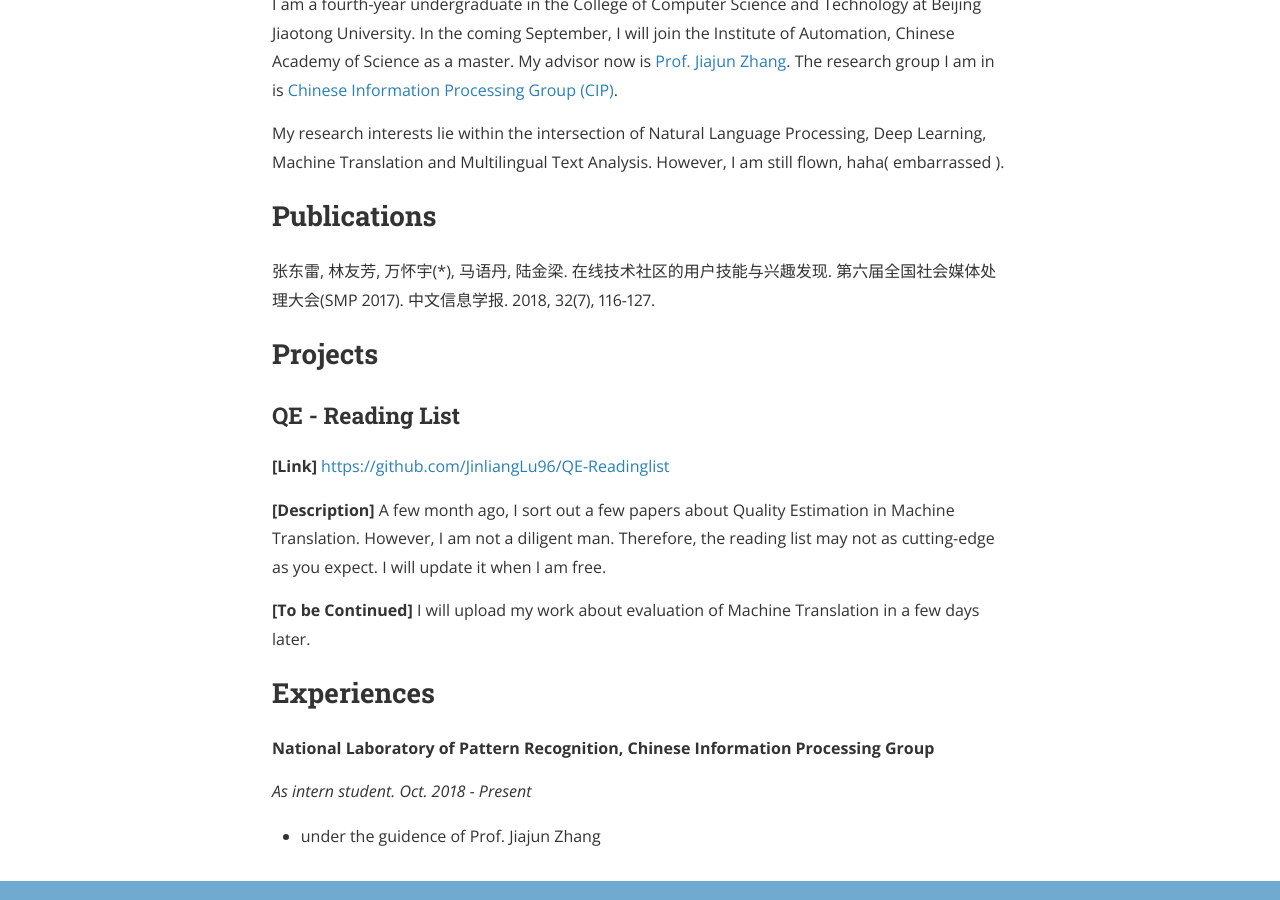
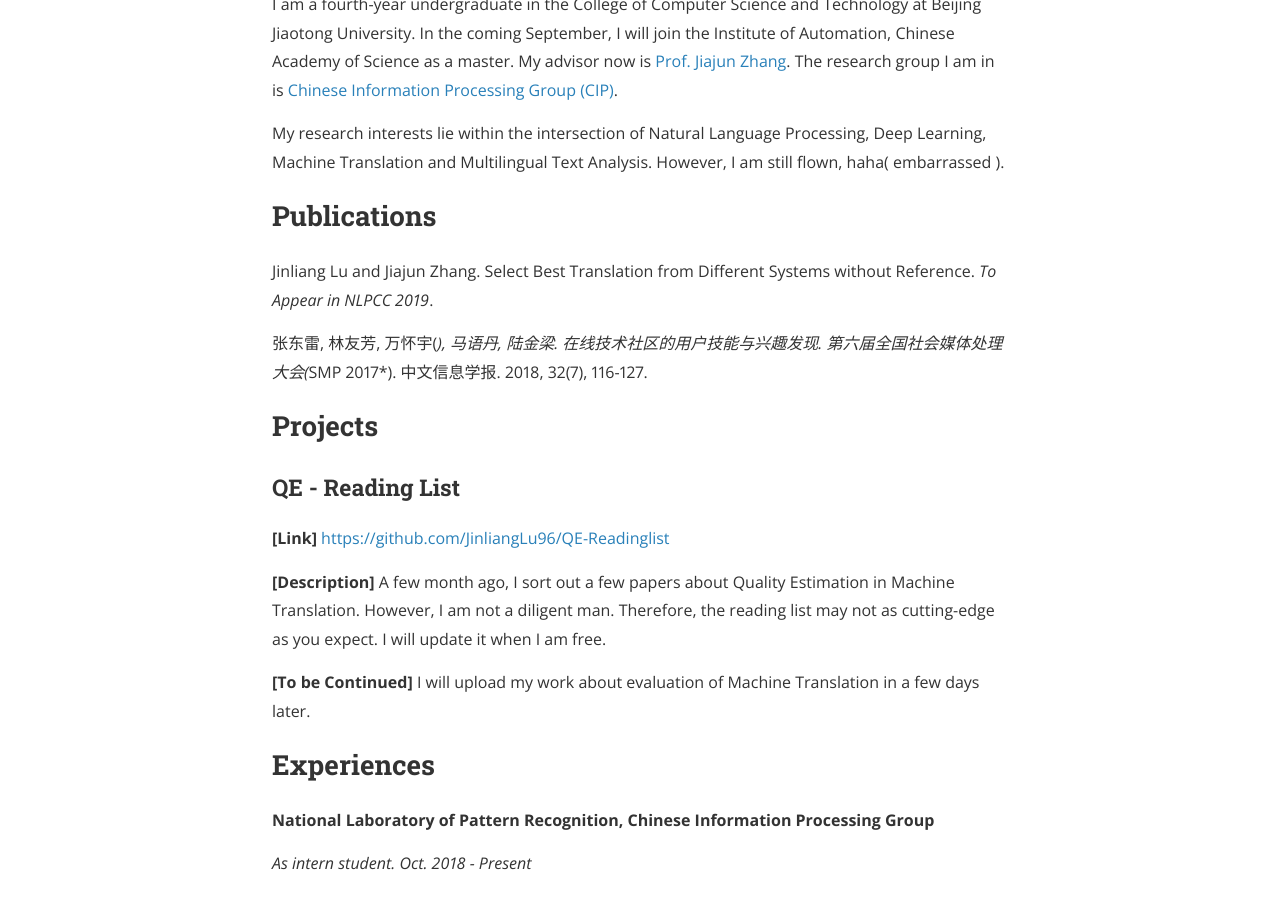
Before and after one commit to JinliangLu96/JinliangLu96.github.io, a Jekyll site: the page built from about.md, in a window 1280 px wide and 900 px high, scrolled down 874 px. Built offline with Jekyll 4.4.1, drawn with Linux system fonts in a browser that asks for light colours; nearby versions of some CDN libraries.

Commit message:
Update about.md

```diff
--- a/about.md
+++ b/about.md
@@ -15,7 +15,9 @@ My research interests lie within the intersection of Natural Language Processing
 
 ## Publications
 
-张东雷,  林友芳, 万怀宇(*), 马语丹, 陆金梁. 在线技术社区的用户技能与兴趣发现. 第六届全国社会媒体处理大会(SMP 2017). 中文信息学报. 2018, 32(7), 116-127.
+Jinliang Lu and Jiajun Zhang. Select Best Translation from Different Systems without Reference. *To Appear in NLPCC 2019*.
+
+张东雷,  林友芳, 万怀宇(*), 马语丹, 陆金梁. 在线技术社区的用户技能与兴趣发现. 第六届全国社会媒体处理大会(*SMP 2017*). 中文信息学报. 2018, 32(7), 116-127.
 
 ## Projects
 
```
